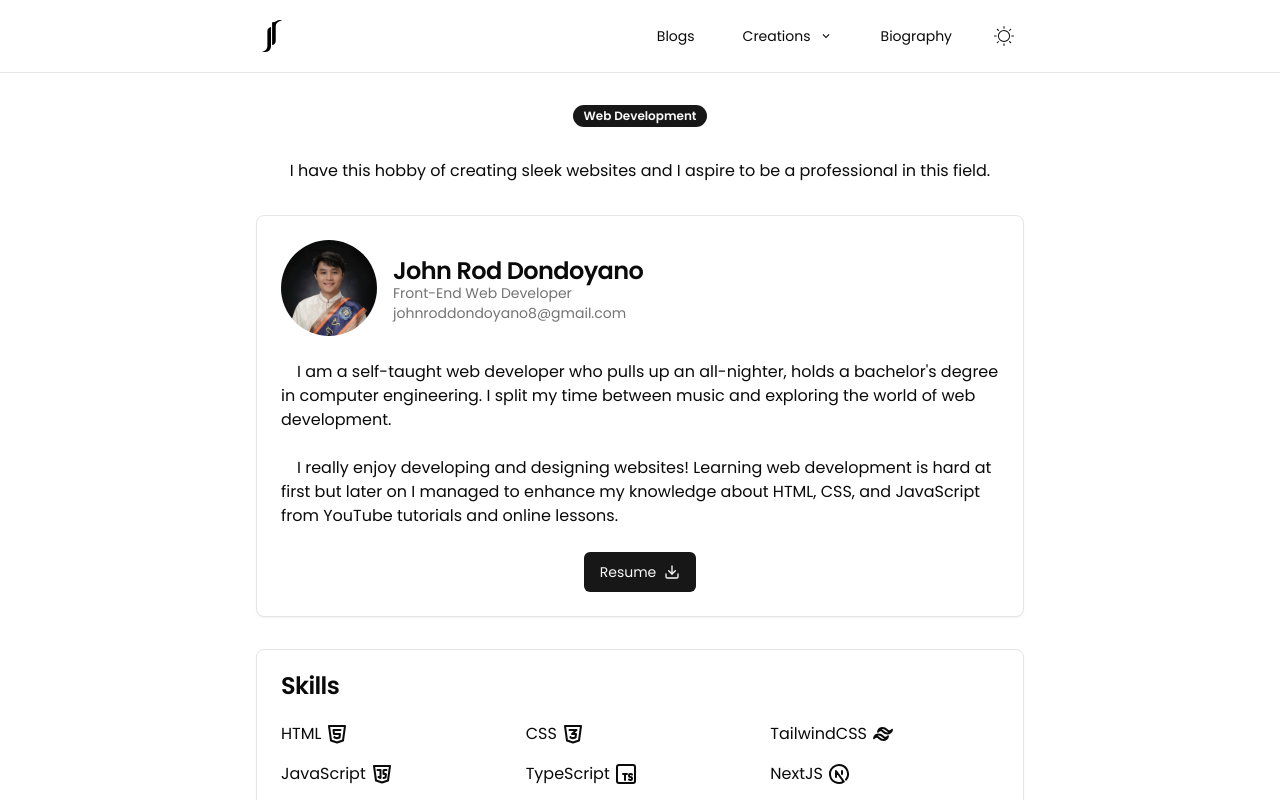
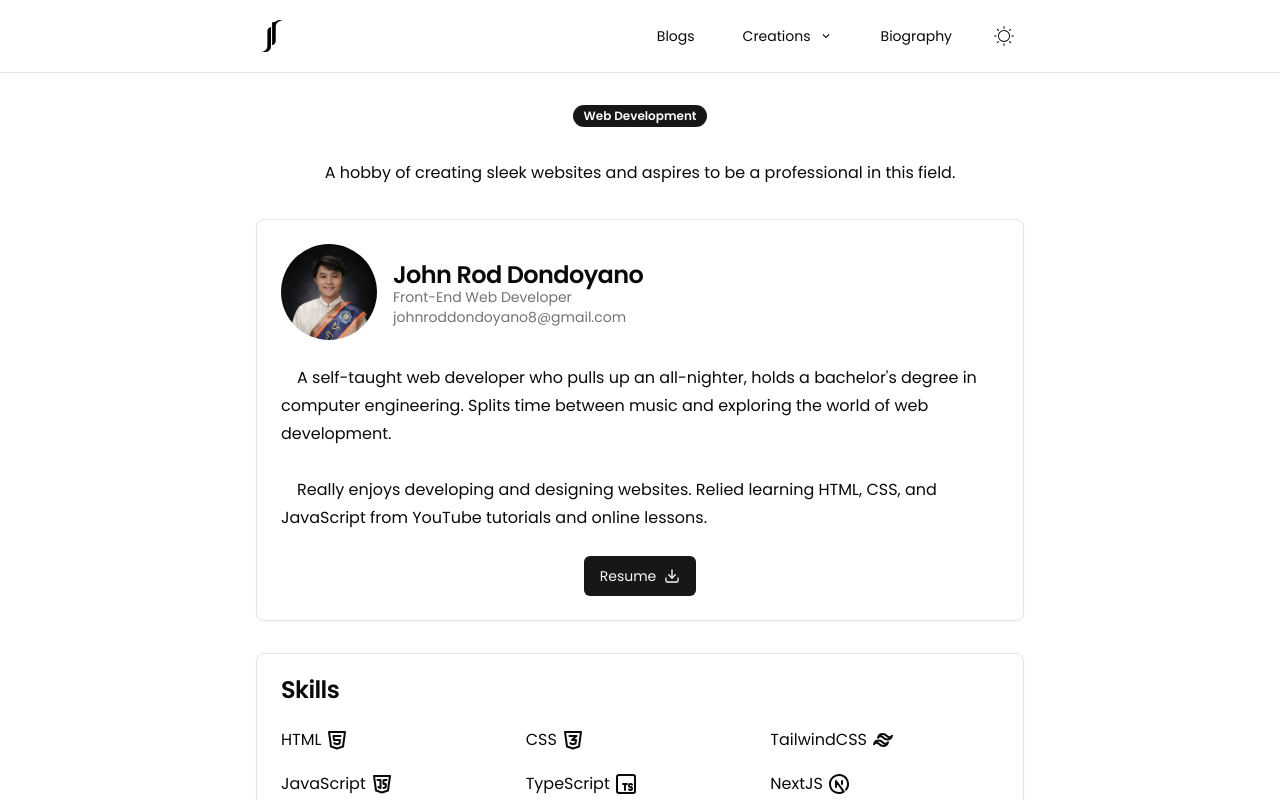
Before and after one commit to dondycles/johnroddondoyano, a Next.js app: page /dev in a window 1280 px wide. Built offline with nearby package versions, Linux system fonts and the light colour scheme.

Commit message:
modified:   app/biography/page.tsx 	modified:   app/dev/page.tsx 	modified:   app/layout.tsx 	modified:   app/music/page.tsx 	modified:   app/page.tsx 	modified:   components/shared/footer.tsx

```diff
--- a/app/biography/page.tsx
+++ b/app/biography/page.tsx
@@ -12,8 +12,8 @@ export default function Biography() {
       </h1>
       <div className="global-y-space max-w-[800px] mx-auto text-left">
         <p className="indent-8">
-          The journey began when he started learning to play the piano at the
-          tender age of 10. Under the guidance of a skilled teacher , he
+          The piano journey began when he started learning to play the piano at
+          the tender age of 10. Under the guidance of a skilled teacher , he
           attended 12 sessions, each lasting an hour. These lessons equipped him
           with the fundamental knowledge of reading notes, playing chords,
           understanding dynamics, timing, and more. He quickly progressed and
@@ -28,6 +28,16 @@ export default function Biography() {
           Gathered a total of 40+ Million views on his YouTube channel with over
           250+ piano covers.
         </p>
+        <p className="indent-8">
+          The success he achieved from just playing a piano turned his dreams
+          into reality.
+        </p>
+        <p>Influences: Claude Debussy, Zedd, and Taylor Swift.</p>
+        <p>Instruments: Piano - Roland RP102</p>
+        <p>
+          Softwares: FL Studio 21, Audacity, MuseScore, and DaVinci Resolve.
+        </p>
+        <p>Camera: Samsung Galaxy S23.</p>
       </div>
       <Footer />
     </main>
--- a/app/dev/page.tsx
+++ b/app/dev/page.tsx
@@ -68,7 +68,7 @@ export default function Home() {
       job: "Front-End Web Dev.",
       img: "/hz.jpg",
       skills: ["NextJS", "NextUI", "ViteJS", "TailwindCSS", "Zustand"],
-      desc: "Built a website for showcasing and minting NFTs. I build the website with NextJS while the minting page was built with ViteJS.",
+      desc: "Built a website for showcasing and minting NFTs with NextJS while the minting page was built with ViteJS.",
       links: [
         { link: "https://heroe-z-kousei.vercel.app", name: "Main Website" },
         {
@@ -97,7 +97,7 @@ export default function Home() {
       job: "Front-End Web Dev.",
       img: "/studiocxgnus.jpg",
       skills: ["HTML", "CSS", "Vanilla JS", "NextJS", "TailwindCSS"],
-      desc: "Built a website for showcasing and minting NFTs. I build the website with Vanilla JS only but later on I learned NextJS and remade it with NextJS.",
+      desc: "Built a website for showcasing and minting NFTs with Vanilla JS only but later on  remade it with NextJS.",
       links: [
         {
           link: "https://studiocxgnus-vanilla.vercel.app/",
@@ -149,8 +149,8 @@ export default function Home() {
         <Badge>Web Development</Badge>
       </h1>
       <p className="max-w-[800px] w-full text-center mx-auto">
-        I have this hobby of creating sleek websites and I aspire to be a
-        professional in this field.
+        A hobby of creating sleek websites and aspires to be a professional in
+        this field.
       </p>
       <Card>
         <CardHeader className="flex-col xs:flex-row items-center gap-4">
@@ -166,16 +166,14 @@ export default function Home() {
         </CardHeader>
         <CardContent>
           <p className="indent-4">
-            I am a self-taught web developer who pulls up an all-nighter, holds
-            a bachelor&apos;s degree in computer engineering. I split my time
-            between music and exploring the world of web development.
+            A self-taught web developer who pulls up an all-nighter, holds a
+            bachelor&apos;s degree in computer engineering. Splits time between
+            music and exploring the world of web development.
           </p>
           <br />
           <p className="indent-4">
-            I really enjoy developing and designing websites! Learning web
-            development is hard at first but later on I managed to enhance my
-            knowledge about HTML, CSS, and JavaScript from YouTube tutorials and
-            online lessons.
+            Really enjoys developing and designing websites. Relied learning
+            HTML, CSS, and JavaScript from YouTube tutorials and online lessons.
           </p>
         </CardContent>
         <CardFooter className="justify-center gap-2">
--- a/app/layout.tsx
+++ b/app/layout.tsx
@@ -58,7 +58,7 @@ export default function RootLayout({
   return (
     <html lang="en">
       <body
-        className={`${poppins.variable} font-poppins antialiased leading-8 overflow-hidden sm:text-base text-sm `}
+        className={`${poppins.variable} font-poppins antialiased overflow-hidden sm:text-base text-sm `}
       >
         <ThemeProvider
           attribute="class"
@@ -66,7 +66,7 @@ export default function RootLayout({
           enableSystem
           disableTransitionOnChange
         >
-          <div className="max-h-[100dvh] h-screen w-full flex flex-col overflow-auto">
+          <div className="max-h-[100dvh] h-screen w-full flex flex-col overflow-auto leading-7">
             <Nav />
             {children}
           </div>
--- a/app/music/page.tsx
+++ b/app/music/page.tsx
@@ -40,8 +40,8 @@ export default function Music() {
         <Badge>Music</Badge>
       </h1>
       <p className="max-w-[800px] w-full text-center mx-auto">
-        I create piano covers that are playable by beginners up to intermediate
-        piano players.
+        Piano covers that are playable by beginners up to intermediate piano
+        players.
       </p>
       <div className="grid grid-cols-1 lg:grid-cols-3  gap-4 sm:gap-8">
         {achievements.map((ach, idx) => {
@@ -106,7 +106,7 @@ export default function Music() {
         href={"https://mymusicsheet.com/johnroddondoyano"}
         target="_blank"
       >
-        Visit Website
+        Visit MyMusicSheet
       </Link>
 
       <Footer />
--- a/app/page.tsx
+++ b/app/page.tsx
@@ -58,7 +58,7 @@ export default function Home() {
           <Badge variant={"secondary"}>Average</Badge>
         </div>
       </div>
-      <h2 className="max-w-[800px] mx-auto">
+      <h2 className="max-w-[800px] mx-auto ">
         A growing pianist on YouTube and an aspiring professional in the field
         of web development, driven by a dual passion for music and web
         development, harboring ambitions for a distinguished career trajectory
--- a/components/shared/footer.tsx
+++ b/components/shared/footer.tsx
@@ -67,7 +67,7 @@ export default function Footer() {
           </Link>
         </div>
         <div className="text-left flex flex-col gap-1 text-muted-foreground">
-          <p className="font-semibold text-foreground">Buy</p>
+          <p className="font-semibold text-foreground">Purchase</p>
           <hr />
           <Link
             href={"https://payhip.com/johnroddondoyano"}
```
